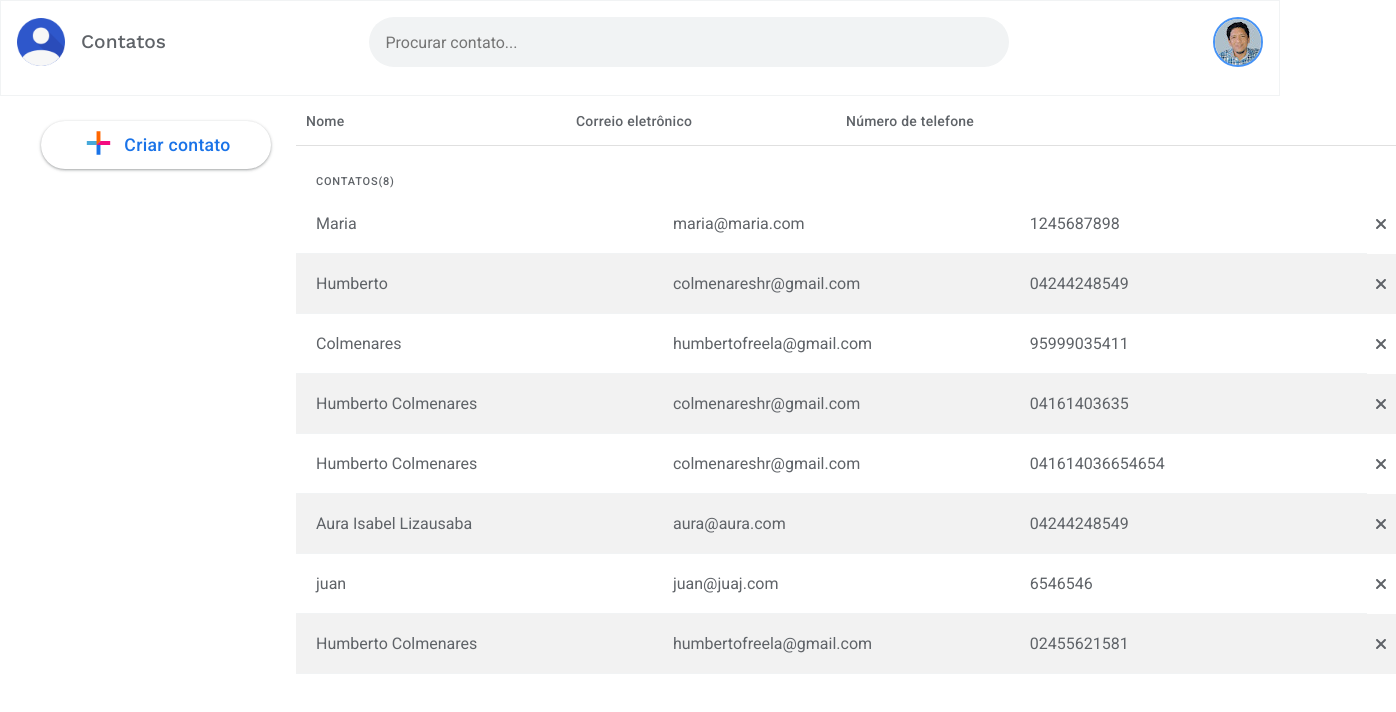
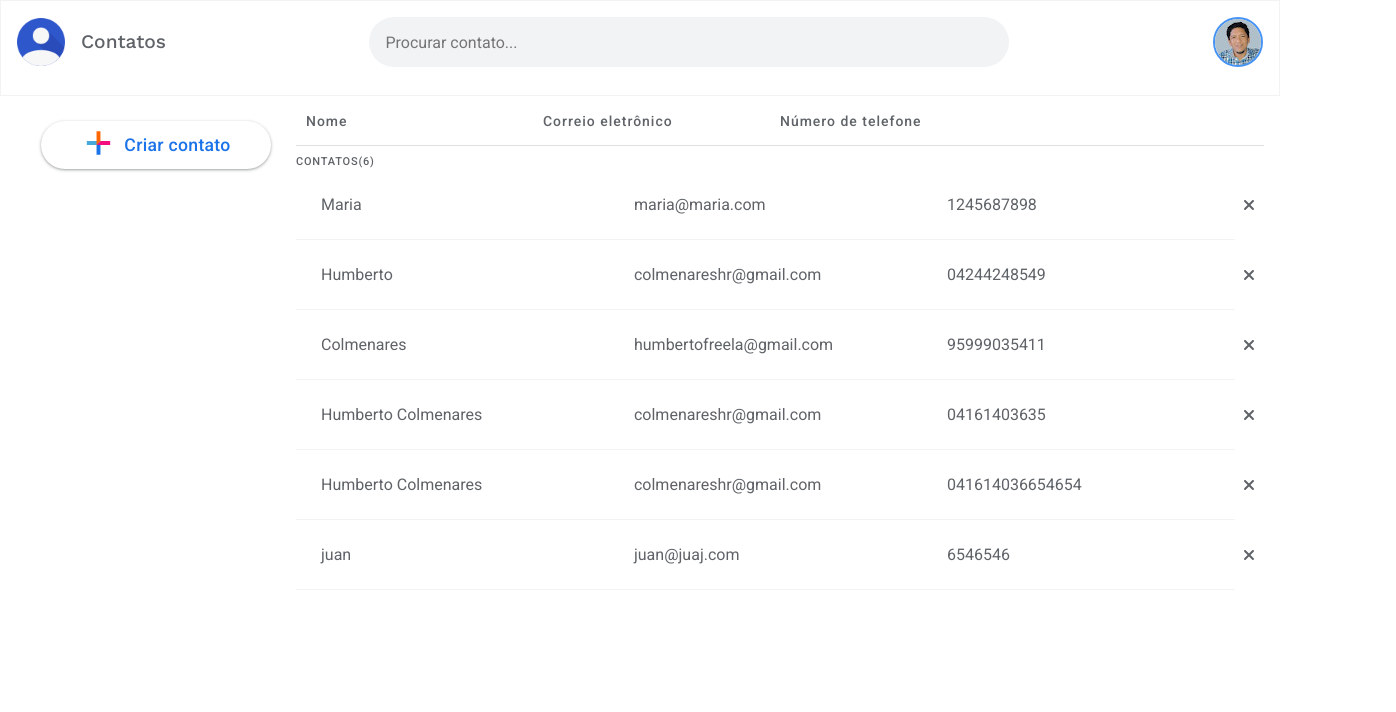
Before and after one commit to colmenareshr/ReactAgendaContatos, a React (Vite) app: page / in a window 1280 px wide. Shown: the top 712 px of the page, 1396 px wide, since content can reach past the window. Built offline with nearby package versions, Linux system fonts and the light colour scheme; data requests are answered from the project's data file.

Commit message:
Limpiando codigo

```diff
--- a/db.json
+++ b/db.json
@@ -31,22 +31,10 @@
       "id": 24
     },
     {
-      "nome": "Aura Isabel Lizausaba",
-      "email": "aura@aura.com",
-      "telefone": "04244248549",
-      "id": 25
-    },
-    {
       "nome": "juan",
       "email": "juan@juaj.com",
       "telefone": "6546546",
       "id": 26
-    },
-    {
-      "nome": "Humberto Colmenares",
-      "email": "humbertofreela@gmail.com",
-      "telefone": "02455621581",
-      "id": 27
     }
   ]
 }
--- a/src/App.css
+++ b/src/App.css
@@ -17,12 +17,12 @@ body {
   width: 100%;
   min-height: 100vh;
   padding: 0 16px 20px;
-  display: grid;
-  grid-template-columns: 280px 1100px;
+  display: flex;
+  flex: 1 1 auto;
+  align-items: flex-start;
 
 
 }
-
 
 .container_titles {
   height: 50px;
@@ -38,6 +38,19 @@ body {
   border-bottom: 1px solid rgba(0, 0, 0, 0.12);
 }
 
+
+
+.main_elements {
+  display: table-cell;
+  table-layout: fixed;
+  letter-spacing: 1px;
+  font-family: Roboto, sans-serif;
+  font-size: 0.874rem;
+  font-weight: 500;
+  line-height: 1.25rem;
+  vertical-align: middle;
+}
+
 .contatos_title {
   letter-spacing: 0.07272727em;
   font-family: Roboto, sans-serif;
@@ -45,29 +58,6 @@ body {
   font-weight: 500;
   line-height: 1rem;
   text-transform: uppercase;
-  display: flex;
-  padding: 20px;
-  max-height: 20px;
-}
-
-.main_elements {
-  display: table-cell;
-  letter-spacing: 0.01785714em;
-  font-family: Roboto, sans-serif;
-  font-size: 0.874rem;
-  font-weight: 500;
-  line-height: 1.25rem;
-  overflow: hidden;
-  text-overflow: ellipsis;
-  vertical-align: middle;
-  white-space: nowrap;
-}
-
-.contatos_wraper {
-  width: 100%;
   display: table;
   table-layout: fixed;
-  background-color: #fff;
-  width: 100%;
-  transition: .1s all;
 }
--- a/src/App.jsx
+++ b/src/App.jsx
@@ -14,14 +14,7 @@ function App() {
   const [showModal, setShowModal] = useState(false);
   const [isUpdate, setIsUpdate] = useState();
   const [search, setSearch] = useState('');
-  const [showSidebar, setShowSidebar] = useState(true);
-
   //FIN HOOKS
-
-  //MOSTRAR SIDEBAR
-  const handleShowSidebar = () =>{
-    setShowSidebar(!showSidebar);
-  }
 
   /*AGREGAR VENTANA MODAL CREAR*/
   const handleShowModal = () => {
@@ -149,7 +142,6 @@ function App() {
     <div className='App'>
       <header className='header header_wrap'>
         <Header
-          mostrarSidebar={handleShowSidebar}
           handleSearch={handleSearch}
         />
       </header>
--- a/src/components/Contatos/Contatos.jsx
+++ b/src/components/Contatos/Contatos.jsx
@@ -24,10 +24,7 @@ export default Contatos;
 const ContactsContainer = styled.div`
   display: flex;
   align-items: center;
-  justify-content: space-between;
-  &:nth-child(even) {
-    background-color: #f2f2f2;
-  }
+
 `;
 
 const IconDeleteContainer = styled.div`
@@ -50,7 +47,6 @@ const ContactsItemsContainer = styled.div`
   width: 100%;
   display: table;
   table-layout: fixed;
-  position: relative;
   &:hover {
     background-color: #e7eeff;
     background-size: 100% 112px;
@@ -59,11 +55,7 @@ const ContactsItemsContainer = styled.div`
 
 const ContactsItems = styled.div`
   display: table-cell;
-  overflow: hidden;
-  text-overflow: ellipsis;
-  vertical-align: middle;
-  white-space: nowrap;
   border-bottom: 1px solid #f1f3f4;
-  padding: 20px;
+  padding: 25px;
   cursor: pointer;
 `;
```
